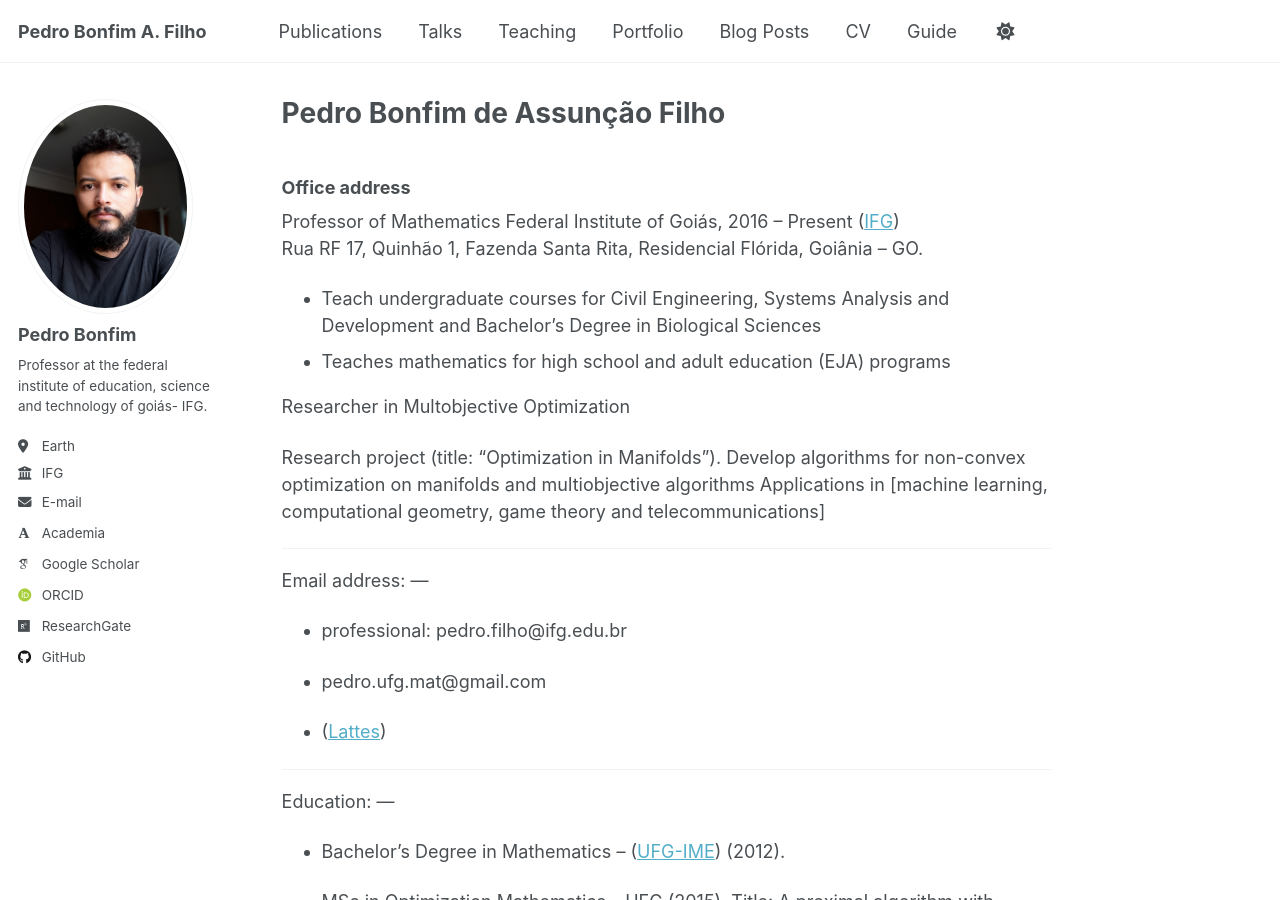
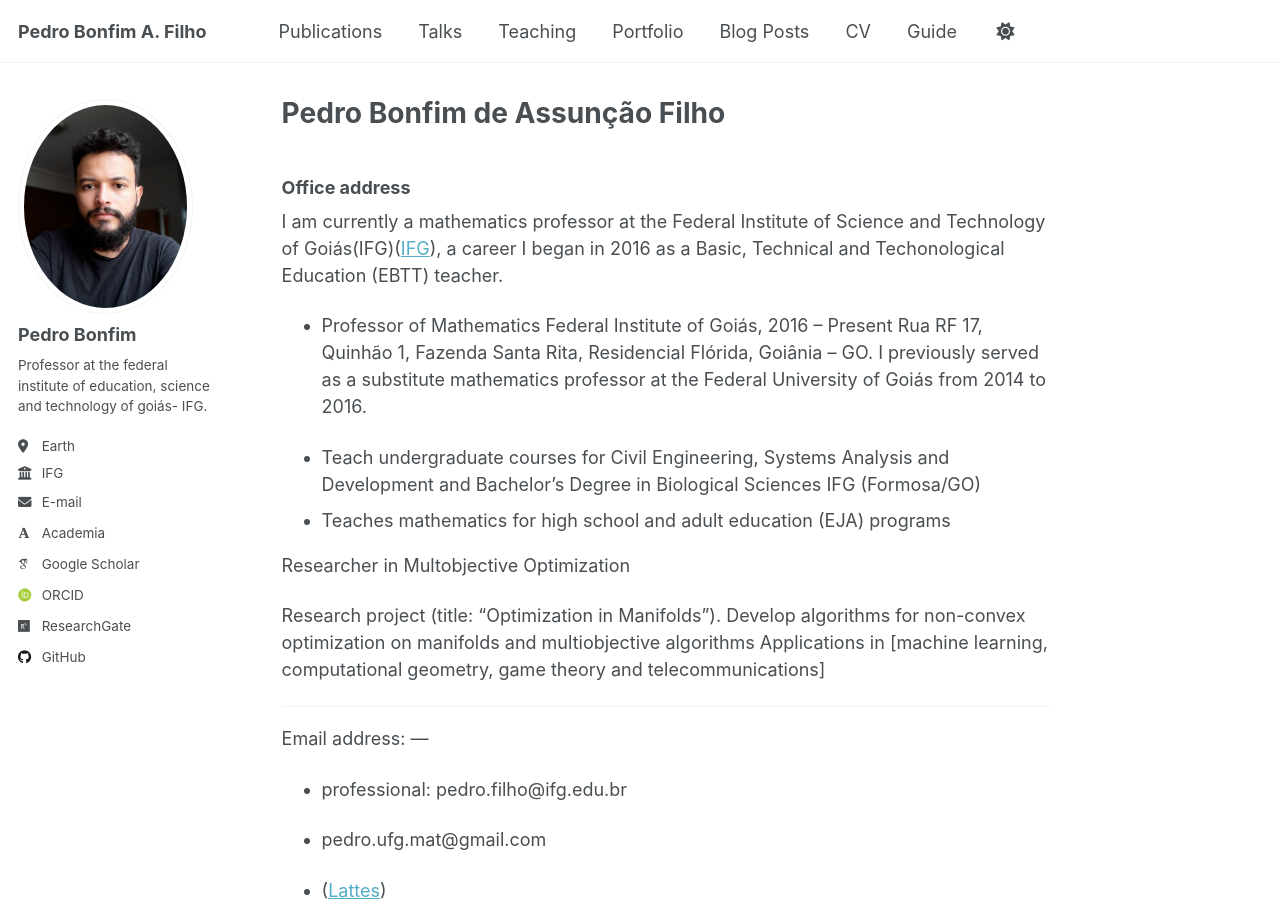
Before and after one commit to pedroassuncaofilho/pedroassuncaofilho.github.io, a Jekyll site: the page built from _pages/about.md, in a window 1280 px wide and 900 px high. Built offline with Jekyll 4.4.1, drawn with Linux system fonts in a browser that asks for light colours; some web fonts are replaced.

Commit message:
Update about.md

```diff
--- a/_pages/about.md
+++ b/_pages/about.md
@@ -9,13 +9,12 @@ redirect_from:
 ---
 
 ### Office address
+I am currently a mathematics professor at the Federal Institute of Science and Technology of Goiás(IFG)([IFG](https://www.ifg.edu.br/goianiaoeste)), a career I began in 2016 as a Basic, Technical and Techonological Education (EBTT) teacher.
+- Professor of Mathematics Federal Institute of Goiás, 2016 – Present
+ Rua RF 17, Quinhão 1, Fazenda Santa Rita, Residencial Flórida, Goiânia – GO.
+I previously served as a substitute mathematics professor at the Federal University of Goiás from 2014 to 2016.
 
-Professor of Mathematics
-Federal Institute of Goiás, 2016 – Present ([IFG](https://www.ifg.edu.br/goianiaoeste))
- Rua RF 17, Quinhão 1, Fazenda Santa Rita, Residencial Flórida, Goiânia – GO.
-
-
-- Teach undergraduate courses for Civil Engineering,  Systems Analysis and Development and Bachelor's Degree in Biological Sciences
+- Teach undergraduate courses for Civil Engineering,  Systems Analysis and Development and Bachelor's Degree in Biological Sciences IFG (Formosa/GO)
 - Teaches mathematics for high school and adult education (EJA) programs
 
 Researcher in Multobjective Optimization
```
